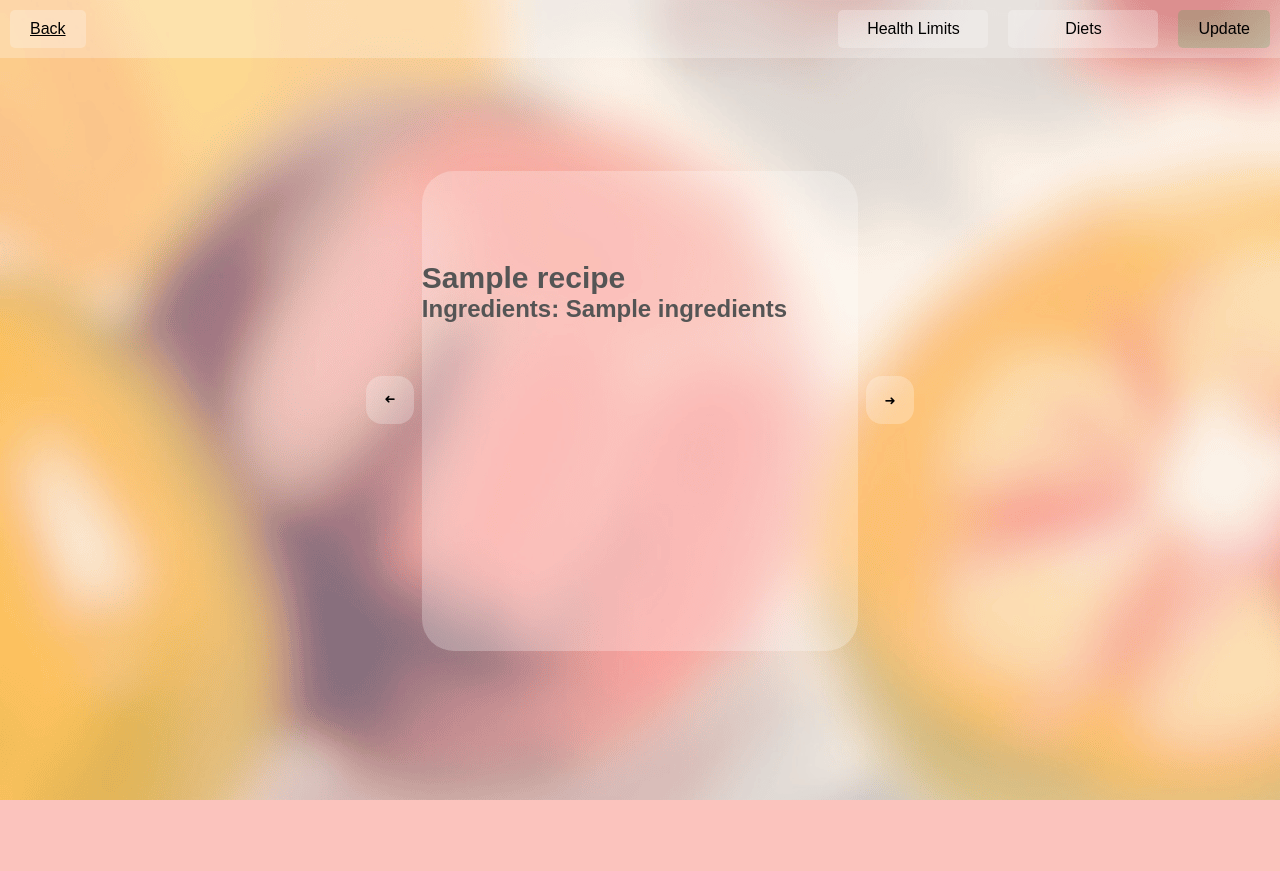
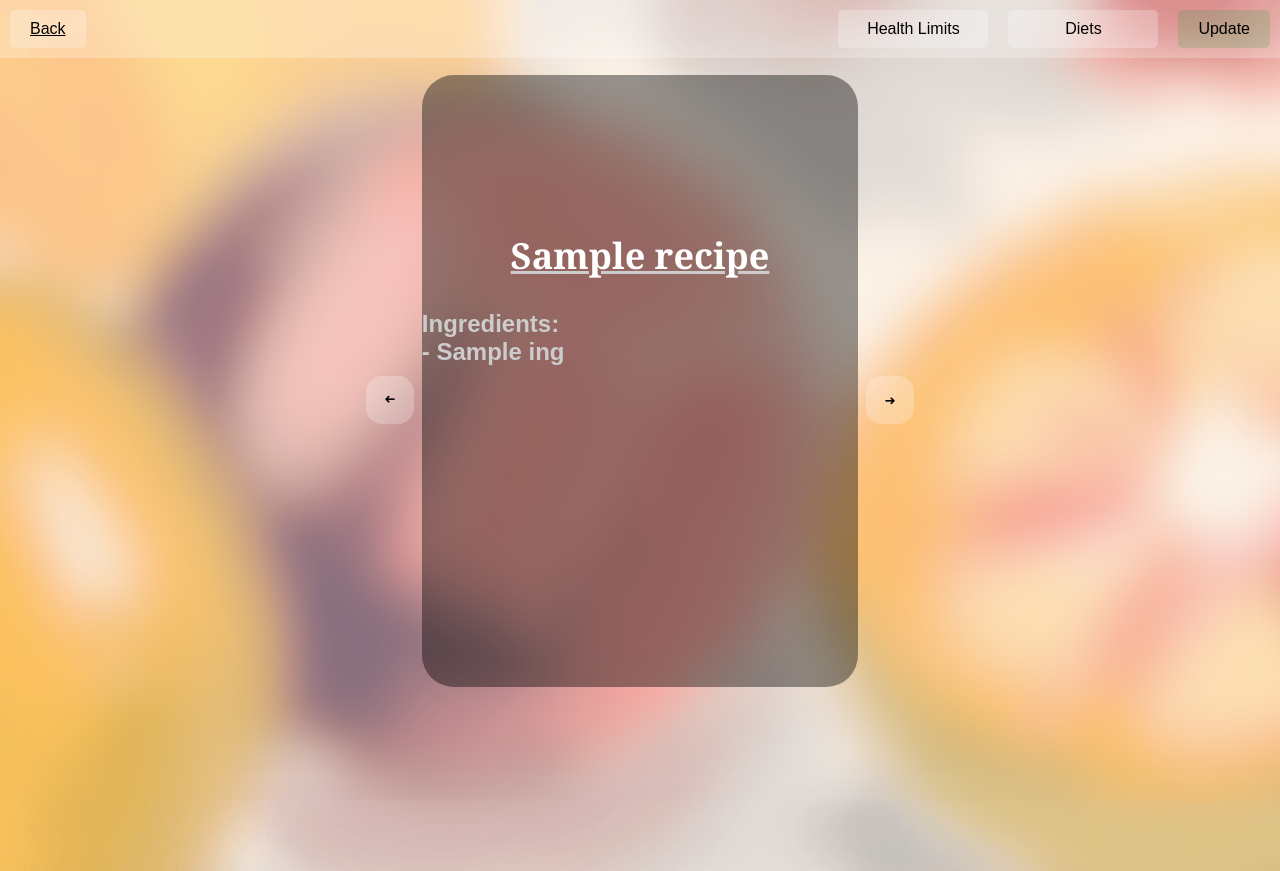
Before and after one commit to aasthasharm/pantryplanner, a Flask app: template templates/recipes.html in a window 1280 px wide. Before the commit the page ends 800 px from the top, so only its background shows below. Run offline with Flask 3, Linux system fonts and the light colour scheme; the template is opened without the code that fills it: most values are stand-ins (such as "Sample title", 1, 10 or a date in 2020).

Commit message:
i made a mess and now we have to make it pretty again

```diff
--- a/static/css/recipes_style.css
+++ b/static/css/recipes_style.css
@@ -6,6 +6,7 @@
 p {
     font-size: 16px;
 }
+
 
 body {
     font-family: Arial, sans-serif;
@@ -16,6 +17,7 @@ body {
     height: 100vh;
     background-image: url("pantryplannerbackground.png");
     transition: background-image 1s ease-in-out;
+    backdrop-filter: blur(12px);
 }
 
 .navbar {
@@ -116,12 +118,14 @@ body {
 .content-container {
     display: flex;
     justify-content: space-between;
-    height: 75%
+    height: 95%
+    position: relative;
+    padding: 50px;
 }
 
 .container {
     position: relative;
-    height: 85%;
+    height: 100%;
     width: 80%;
     max-width: 600px;
     background-color: transparent;
@@ -135,7 +139,7 @@ body {
 .list {
     display: flex;
     gap: 8px;
-    padding: 0px;
+    padding: 25px 0;
     list-style: none;
     overflow-x: scroll;
     scroll-snap-type: x mandatory;
@@ -149,19 +153,20 @@ body {
 .item {
     flex-shrink: 0;
     width: 100%;
-    height: 80vh;
+    height: 90vh;
     scroll-snap-align: center;
     border-radius: 32px 32px 32px 32px;
-    color: #333;
+    color: #999;
     text-align: center;
+
 }
 
 .content {
     display: flex;
     align-items: center;
     justify-content: center;
-    height: 75%;
-    background-color: rgba(255,255,255,0.25);
+    height: 85%;
+    background-color: rgba(0,0,0,0.4);
     font-family: sans-serif;
     font-size: 64px;
     font-weight: bold;
@@ -217,6 +222,29 @@ button.margin-right {
     /* perspective: 1000px; Remove this if you don't want the 3D effect */
   }
 
+.flip-card br {
+    display: block;
+    line-height: 2px;
+    font-size: 2px;
+}
+
+.flip-card small {
+    line-height: 100px;
+}
+
+.flip-card a {
+    font-size: 36px;
+    color: #fff;
+    font-family: Georgia;
+    margin-top: 5px;
+}
+
+.flip-card h1 {
+    font-size: 36px;
+    color: #fff;
+    font-family: Georgia;
+}
+
 .flip-card p {
     font-size: 24px;
     text-align: left;
@@ -250,13 +278,13 @@ button.margin-right {
   /* Style the front side (fallback if image is missing) */
   .flip-card-front {
     /* background-color: #bbb; */
-    color: #555;
+    color: #ccc;
   }
 
   /* Style the back side */
   .flip-card-back {
     /* background-color: #555; */
-    color: #555;
+    color: #ccc;
     transform: rotateY(180deg);
   }
 
--- a/templates/recipes.html
+++ b/templates/recipes.html
@@ -56,11 +56,17 @@
                     <div class="flip-card">
                         <div class="flip-card-inner">
                         <div class="flip-card-front">
-                            <p style="font-size: 30px">{{ recipe['recipe_name'] }}</p>
-                            <p>Ingredients: {{ recipe['ingredients'] }}</p>
+                            <u><h1 style="font-family: Georgia">{{ recipe['recipe_name'] }}</h1></u>
+                            <div style="height: 30px; display: block;"></div>
+                            <p>Ingredients: </p>
+                            {% for ing in recipe['ingredients'] %}
+                            <p>- {{ ing }}</p>
+                            {% endfor %}
                         </div>
                         <div class="flip-card-back">
-                            <p>Website URL: {{ recipe['url'] }}</p>
+                            <!-- <p style="font-family: Georgia">{{ recipe['url'] }}</p> -->
+                            <h1><a href={{ recipe['url'] }}>Link to Recipe</a></h1>
+                            <div style="height: 30px; display: block;"></div>
                             <p>Calories: {{ (recipe['calories'])|round }} kcal</p>
                             <p>Fat: {{ (recipe['fat'])|round }} g</p>
                             <p>Sodium: {{ (recipe['sodium'])|round }} mg</p>
@@ -105,6 +111,7 @@
                 console.log(currentSlideIndex);
 
                 document.body.style.backgroundImage = `url('${result[currentSlideIndex]}')`;
+                document.body.style.backgroundSize = "cover";
 
                 // Scroll to the new slide
                 list.scrollTo({ left: itemWidth * currentSlideIndex, behavior: "smooth" });
```
